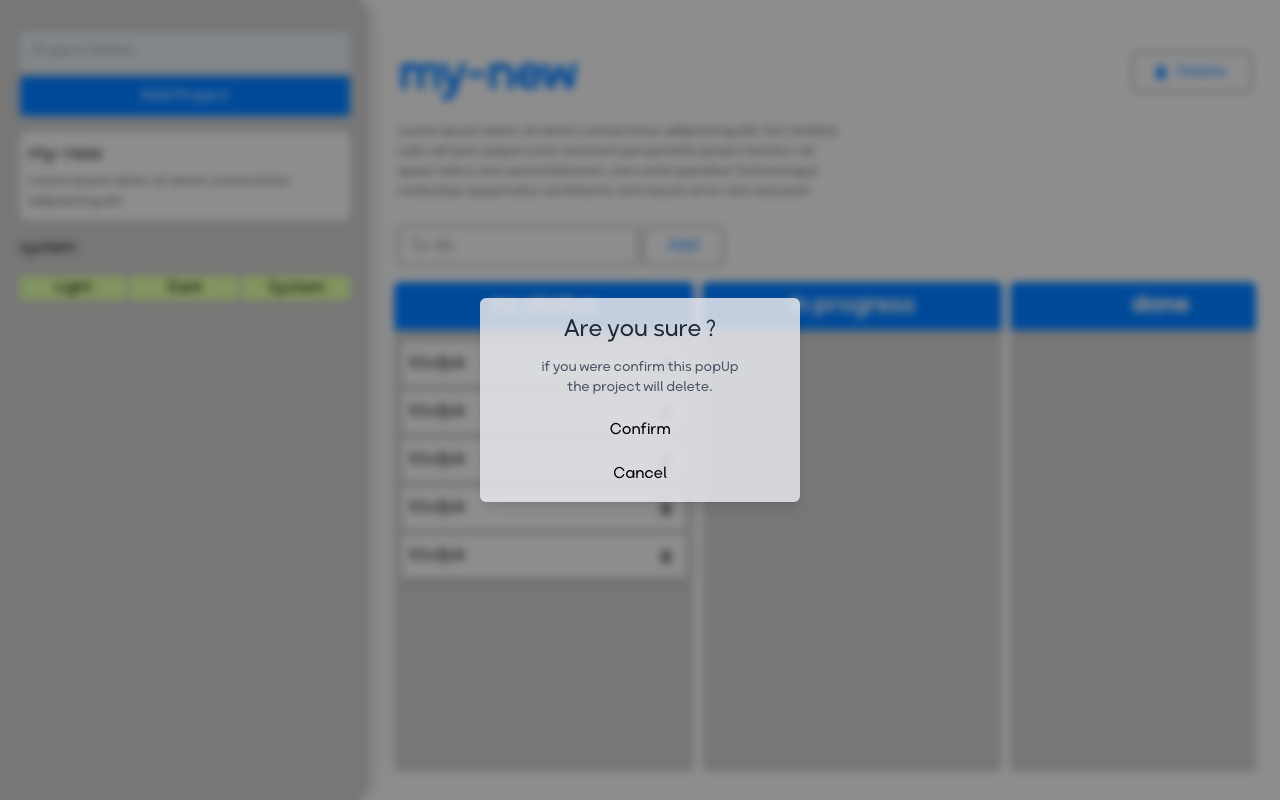
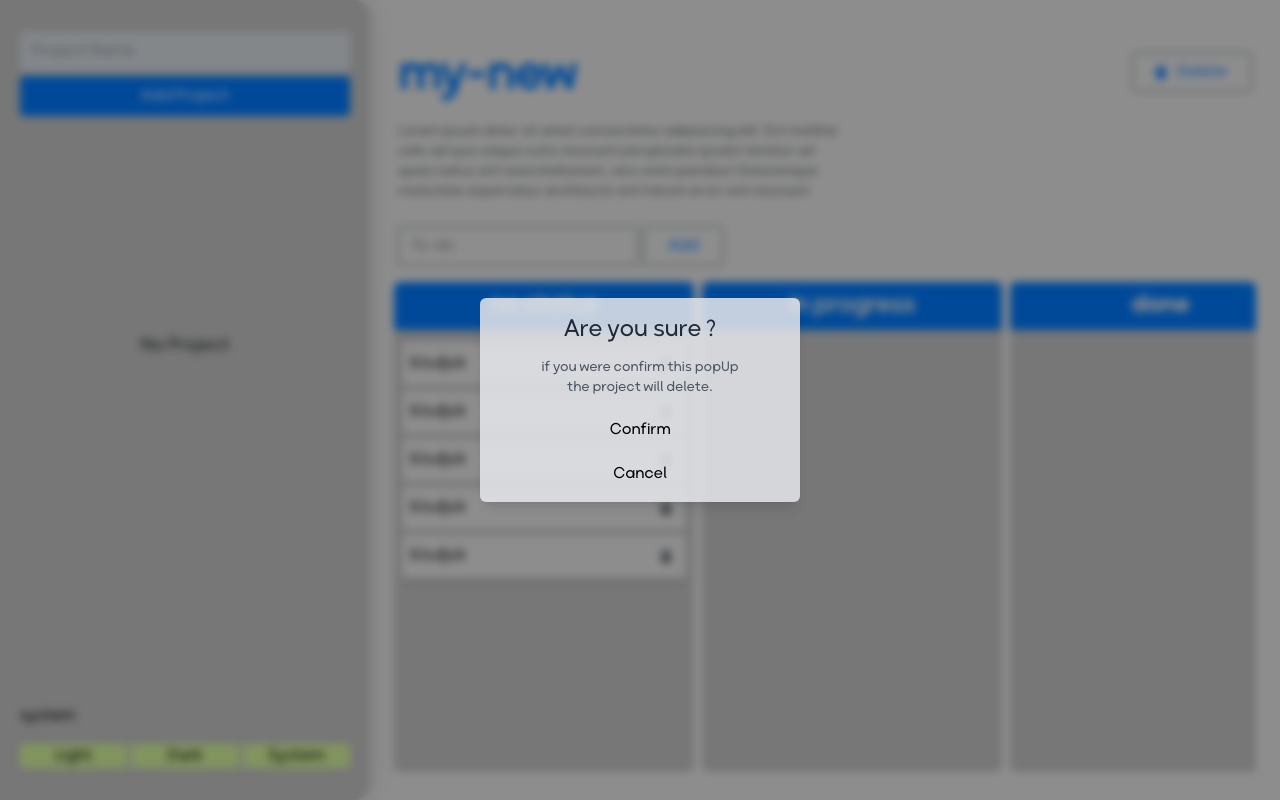
Before and after one commit to aligheisar/project-manager, a React (Create React App) app: page / in a window 1280 px wide. Both pictures are taken after a click on the button "Delete". Built offline with nearby package versions, Linux system fonts and the light colour scheme.

Commit message:
making backdrop and some more

```diff
--- /dev/null
+++ b/src/Components/AddProject.jsx
@@ -0,0 +1,36 @@
+import { forwardRef } from "react";
+import Button from "./ui/Button.tsx";
+import Input from "./ui/Input.tsx";
+
+let AddProject = forwardRef(({ createProject, closeOnSmallView }, ref) => {
+  let handleAddNewProject = () => {
+    let { value } = ref.current;
+
+    if (!value.trim()) {
+      ref.current.value = "";
+      ref.current.focus();
+      return;
+    }
+    createProject({ name: value });
+    ref.current.value = "";
+    closeOnSmallView();
+  };
+
+  let handleInputKeyDown = (e) => {
+    if (e.keyCode === 13) handleAddNewProject();
+  };
+
+  return (
+    <section className="flex flex-col gap-1">
+      <Input
+        ref={ref}
+        type="text"
+        placeholder="Project Name"
+        onKeyDown={handleInputKeyDown}
+      />
+      <Button onClick={handleAddNewProject}>Add Project</Button>
+    </section>
+  );
+});
+
+export default AddProject;
--- /dev/null
+++ b/src/Components/Backdrop.jsx
@@ -0,0 +1,20 @@
+import clsx from "clsx";
+import { forwardRef } from "react";
+
+let Backdrop = forwardRef(({ children, onClose, className, ...props }, ref) => {
+  return (
+    <div
+      ref={ref}
+      onClick={() => onClose?.()}
+      className={clsx(
+        "fixed inset-0",
+        className,
+      )}
+      {...props}
+    >
+      {children}
+    </div>
+  );
+});
+
+export default Backdrop;
--- a/src/Components/ConfirmModal.jsx
+++ b/src/Components/ConfirmModal.jsx
@@ -1,6 +1,7 @@
 import { useCallback, useEffect, useRef, useState } from "react";
 import useKeybordShortcuts from "../hooks/useKeybordShortcuts";
 import Button from "./ui/Button.tsx";
+import Backdrop from "./Backdrop.jsx";
 
 let ConfirmModal = ({ onClose, onOpen, onAccept }) => {
   let [isOpen, setIsOpen] = useState(true);
@@ -36,10 +37,10 @@
   if (!isOpen) return null;
 
   return (
-    <div
+    <Backdrop
       ref={backdrop}
-      onClick={() => closeModal()}
-      className="fixed left-0 top-0 z-[60] h-dvh w-dvw bg-transparent transition-color-filter"
+      onClose={closeModal}
+      className="z-[60] bg-transparent transition-color-filter"
     >
       <section
         onClick={(e) => e.stopPropagation()}
@@ -60,7 +61,7 @@
           </Button>
         </section>
       </section>
-    </div>
+    </Backdrop>
   );
 };
 
--- a/src/Components/InputModal.jsx
+++ b/src/Components/InputModal.jsx
@@ -1,5 +1,6 @@
 import { useCallback, useEffect, useRef, useState } from "react";
 import useKeybordShortcuts from "../hooks/useKeybordShortcuts";
+import Backdrop from "./Backdrop.jsx";
 import Input from "./ui/Input.tsx";
 import Button from "./ui/Button.tsx";
 
@@ -62,10 +63,10 @@
   if (!isOpen) return null;
 
   return (
-    <div
+    <Backdrop
       ref={backdrop}
-      onClick={() => closeModal()}
-      className="fixed left-0 top-0 z-[60] h-dvh w-dvw bg-transparent transition-color-filter"
+      onClose={closeModal}
+      className="z-[60] bg-transparent transition-color-filter"
     >
       <section
         onClick={(e) => e.stopPropagation()}
@@ -106,7 +107,7 @@
           </Button>
         </section>
       </section>
-    </div>
+    </Backdrop>
   );
 };
 
--- a/src/Components/ProjectSwitcher.jsx
+++ b/src/Components/ProjectSwitcher.jsx
@@ -10,11 +10,10 @@
 let ProjectSwitcher = ({
   onClose,
   projects,
+  projectsLength,
   switchProjectByIndex,
   currentProjectIndex,
 }) => {
-  let projectsLength = projects.length;
-
   let [activeItem, setActiveItem] = useState(currentProjectIndex);
 
   let switcher = useRef(null);
--- a/src/Components/Sidebar.jsx
+++ b/src/Components/Sidebar.jsx
@@ -2,16 +2,20 @@
 import { GetProjects } from "../Context/ProjectContext";
 import useKeybordShortcuts from "../hooks/useKeybordShortcuts";
 import useWindowResize from "../hooks/useWindowResize";
+import AddProject from "./AddProject.jsx";
 import ProjectItem from "./ProjectItem";
-import Input from "./ui/Input.tsx";
-import Button from "./ui/Button.tsx";
-import { GetTheme } from "../Context/ThemeContext.jsx";
+import ThemeChanger from "./ThemeChanger";
+import Backdrop from "./Backdrop.jsx";
 
 let Sidebar = () => {
   let [sidebarOpen, setSidebarOpen] = useState(false);
-  let { projects, createProject, currentProjectId, setCurrentProject } =
-    GetProjects();
-  let { theme, changeTheme } = GetTheme();
+  let {
+    projects,
+    projectLength,
+    createProject,
+    currentProjectId,
+    setCurrentProject,
+  } = GetProjects();
 
   let input = useRef(null);
 
@@ -35,26 +39,9 @@
   let closeOnSmallView = () =>
     window.innerWidth < 420 ? closeSidebar(true) : null;
 
-  let handleAddNewProject = () => {
-    let { value } = input.current;
-
-    if (!value.trim()) {
-      input.current.value = "";
-      input.current.focus();
-      return;
-    }
-    createProject({ name: value });
-    input.current.value = "";
-    closeOnSmallView();
-  };
-
   let switchProject = (id) => {
     setCurrentProject(id);
     closeOnSmallView();
-  };
-
-  let handleInputKeyDown = (e) => {
-    if (e.keyCode === 13) handleAddNewProject();
   };
 
   useWindowResize(() => {
@@ -83,13 +70,9 @@
 
   return (
     <>
-      {sidebarOpen && (
-        <div
-          onClick={closeSidebar}
-          className="backdrop-elem fixed inset-0 z-40"
-        ></div>
-      )}
+      {sidebarOpen && <Backdrop onClose={closeSidebar} className="z-40" />}
       <aside
+        //!!!
         className={`sidebar box-shadow z-50 flex h-full w-[370px] shrink-0 flex-col gap-4 rounded-e-2xl bg-surface px-5 py-8 backdrop-blur-lg backdrop-filter transition-all duration-300 max-lg:absolute max-sm:w-[350px] max-sm:px-3 max-vsm:w-full max-vsm:rounded-none max-vsm:pt-11 ${
           sidebarOpen
             ? "left-0"
@@ -99,24 +82,20 @@
         <span
           onClick={toggleSidebar}
           //!!!
-          className={`absolute left-full cursor-pointer rounded-e-full bg-surface px-2 py-2 pr-[14px] text-lg text-text-color backdrop-blur-lg backdrop-filter transition-color-postions duration-200 max-vsm:left-auto max-vsm:right-3 max-vsm:top-2 max-vsm:flex max-vsm:h-7 max-vsm:w-7 max-vsm:items-center max-vsm:justify-center max-vsm:rounded max-vsm:bg-gray-100/0 max-vsm:p-0 max-vsm:backdrop-filter-none max-vsm:hover:bg-gray-100/20 lg:hidden ${
+          className={`absolute left-[calc(100%-1px)] cursor-pointer rounded-e-full bg-surface pl-2 py-2 pr-[14px] text-lg text-text-color transition-color-postions duration-200 max-vsm:right-3 max-vsm:top-2 max-vsm:flex max-vsm:h-7 max-vsm:w-7 max-vsm:items-center max-vsm:justify-center max-vsm:rounded max-vsm:bg-gray-100/0 max-vsm:p-0 max-vsm:backdrop-filter-none max-vsm:hover:bg-gray-100/20 lg:hidden ${
             !sidebarOpen
               ? "max-vsm:bg-whtie/60 max-vsm:-right-10 max-vsm:font-bold max-vsm:text-text-color max-vsm:hover:bg-white/80"
-              : ""
+              : "max-vsm:left-auto"
           }`}
         >
           {sidebarOpen ? <>&#10006;</> : <>&#9776;</>}
         </span>
-        <section className="flex flex-col gap-1">
-          <Input
-            ref={input}
-            type="text"
-            placeholder="Project Name"
-            onKeyDown={handleInputKeyDown}
-          />
-          <Button onClick={handleAddNewProject}>Add Project</Button>
-        </section>
-        {projects && projects.length ? (
+        <AddProject
+          ref={input}
+          createProject={createProject}
+          closeOnSmallView={closeOnSmallView}
+        />
+        {projects && projectLength > 0 ? (
           <section className="custom-scroll flex max-h-full flex-col gap-1 overflow-y-auto overflow-x-hidden rounded-md">
             {projects.map((proj) => (
               <ProjectItem
@@ -128,36 +107,20 @@
             ))}
           </section>
         ) : (
-          <section className="flex h-full w-full items-center justify-center">
-            <p className="-translate-y-16 text-lg text-text-color">
-              No Project
-            </p>
-          </section>
+          <NoProject />
         )}
-        <h1>{theme}</h1>
-        <section className="flex gap-1">
-          <button
-            className="flex-1 rounded-sm bg-lime-200"
-            onClick={() => changeTheme("light")}
-          >
-            Light
-          </button>
-          <button
-            className="flex-1 rounded-sm bg-lime-200"
-            onClick={() => changeTheme("dark")}
-          >
-            Dark
-          </button>
-          <button
-            className="flex-1 rounded-sm bg-lime-200"
-            onClick={() => changeTheme("system")}
-          >
-            System
-          </button>
-        </section>
+        <ThemeChanger />
       </aside>
     </>
   );
 };
 
 export default Sidebar;
+
+let NoProject = () => {
+  return (
+    <section className="flex h-full w-full items-center justify-center">
+      <p className="-translate-y-16 text-lg text-text-color">No Project</p>
+    </section>
+  );
+};
--- /dev/null
+++ b/src/Components/ThemeChanger.jsx
@@ -0,0 +1,34 @@
+import { GetTheme } from "../Context/ThemeContext";
+
+let ThemeChanger = () => {
+  let { theme, changeTheme } = GetTheme();
+
+  return (
+    <>
+      {" "}
+      <h1>{theme}</h1>
+      <section className="flex gap-1">
+        <button
+          className="flex-1 rounded-sm bg-lime-200"
+          onClick={() => changeTheme("light")}
+        >
+          Light
+        </button>
+        <button
+          className="flex-1 rounded-sm bg-lime-200"
+          onClick={() => changeTheme("dark")}
+        >
+          Dark
+        </button>
+        <button
+          className="flex-1 rounded-sm bg-lime-200"
+          onClick={() => changeTheme("system")}
+        >
+          System
+        </button>
+      </section>
+    </>
+  );
+};
+
+export default ThemeChanger;
--- a/src/Context/OverlayContext.jsx
+++ b/src/Context/OverlayContext.jsx
@@ -8,6 +8,7 @@
 export default function OverlayProvider({ children }) {
   let {
     projects,
+    projectsLength,
     createProject,
     deleteProject,
     currentProjectIndex,
@@ -35,6 +36,7 @@
   let openProjectSwitcher = () => {
     openOverlay("ProjectSwitcher", {
       projects,
+      projectsLength,
       switchProjectByIndex,
       currentProjectIndex,
     });
```
